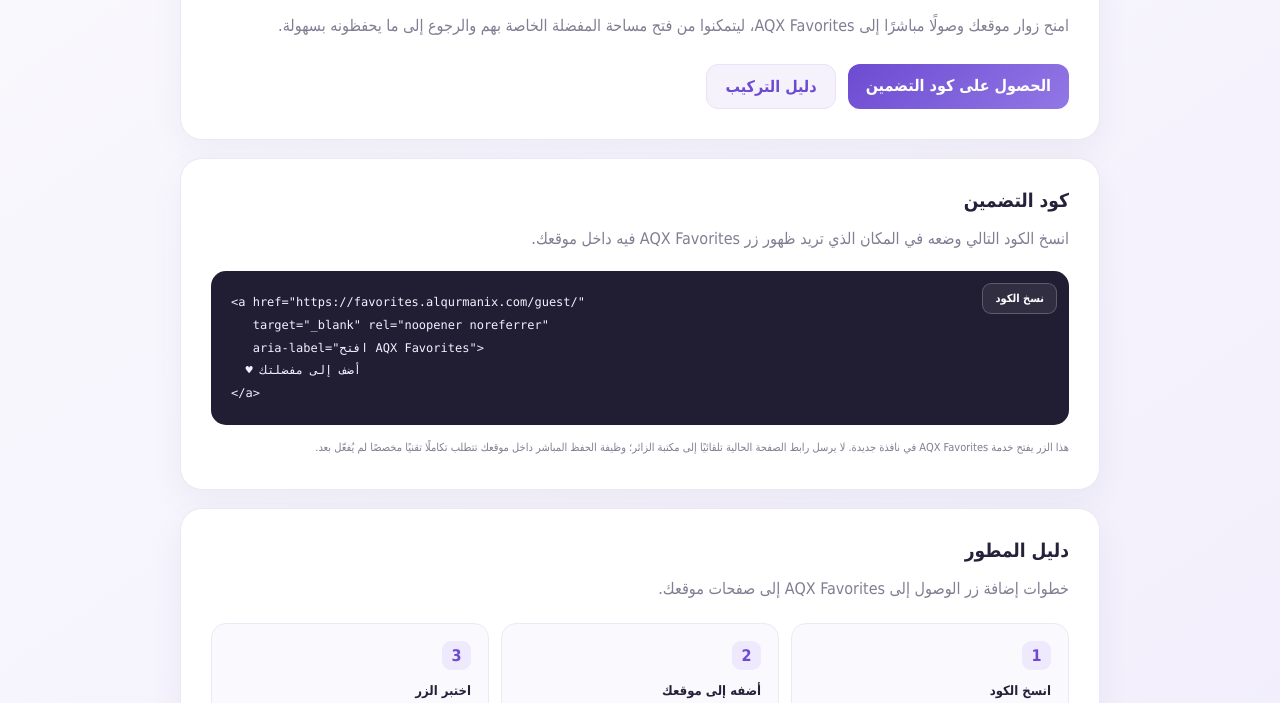
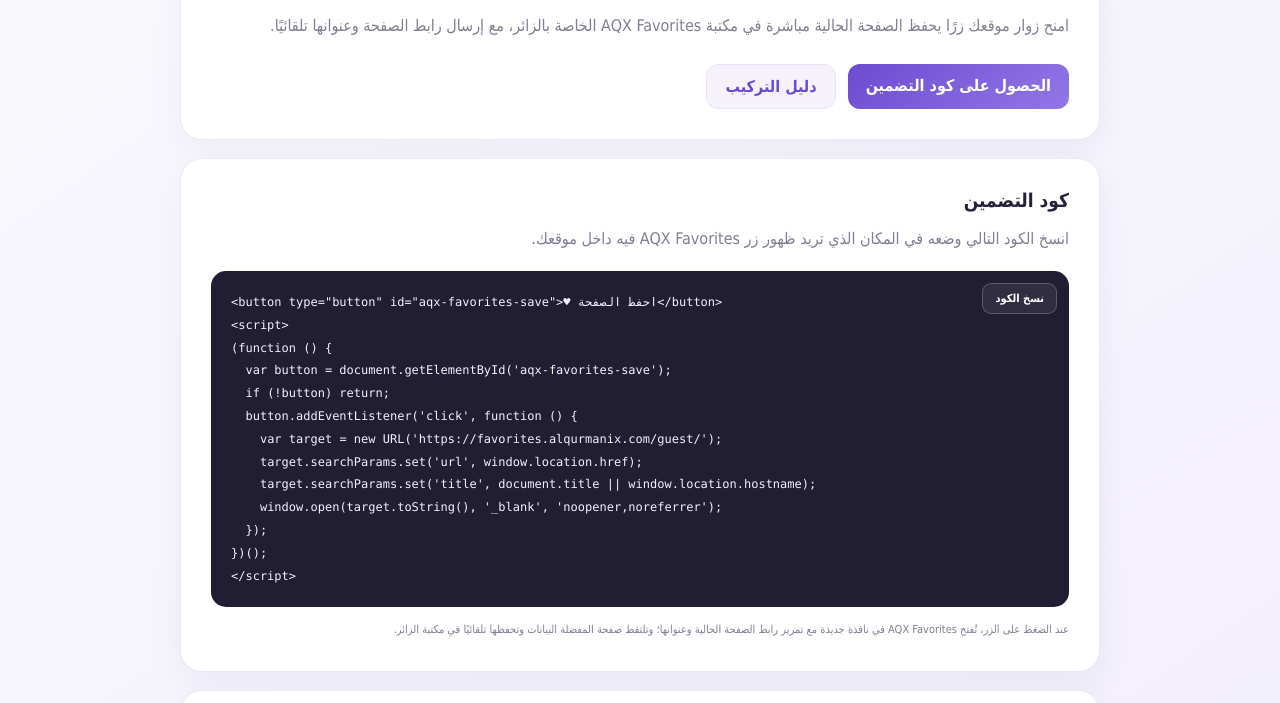
Before and after one commit to alqurmanix-oss/developers.favorites, a plain HTML site: page developers.html in a window 1280 px wide. Shown: the part 217-920 px from the top of the page. Drawn offline with Linux system fonts and the light colour scheme.

Commit message:
Make Favorites embed button save the current page

```diff
--- a/developers.html
+++ b/developers.html
@@ -27,26 +27,34 @@ footer{text-align:center;color:#a09bad;font-size:11px;padding:28px}
 <section class="hero">
 <div class="eyebrow">AQX FAVORITES · WEBSITE INTEGRATION</div>
 <h1>أضف المفضلة إلى موقعك</h1>
-<p>امنح زوار موقعك وصولًا مباشرًا إلى AQX Favorites، ليتمكنوا من فتح مساحة المفضلة الخاصة بهم والرجوع إلى ما يحفظونه بسهولة.</p>
+<p>امنح زوار موقعك زرًا يحفظ الصفحة الحالية مباشرة في مكتبة AQX Favorites الخاصة بالزائر، مع إرسال رابط الصفحة وعنوانها تلقائيًا.</p>
 <div class="hero-actions"><a class="btn primary" href="#embed">الحصول على كود التضمين</a><a class="btn secondary" href="#guide">دليل التركيب</a></div>
 </section>
 <section class="panel" id="embed">
 <h2>كود التضمين</h2>
 <p>انسخ الكود التالي وضعه في المكان الذي تريد ظهور زر AQX Favorites فيه داخل موقعك.</p>
-<div class="codebox"><button class="copy" id="copyCode" type="button">نسخ الكود</button><pre id="embedCode">&lt;a href="https://favorites.alqurmanix.com/guest/"
-   target="_blank" rel="noopener noreferrer"
-   aria-label="افتح AQX Favorites"&gt;
-  ♥ أضف إلى مفضلتك
-&lt;/a&gt;</pre></div>
-<p class="hint">هذا الزر يفتح خدمة AQX Favorites في نافذة جديدة. لا يرسل رابط الصفحة الحالية تلقائيًا إلى مكتبة الزائر؛ وظيفة الحفظ المباشر داخل موقعك تتطلب تكاملًا تقنيًا مخصصًا لم يُفعّل بعد.</p>
+<div class="codebox"><button class="copy" id="copyCode" type="button">نسخ الكود</button><pre id="embedCode">&lt;button type="button" id="aqx-favorites-save"&gt;♥ احفظ الصفحة&lt;/button&gt;
+&lt;script&gt;
+(function () {
+  var button = document.getElementById('aqx-favorites-save');
+  if (!button) return;
+  button.addEventListener('click', function () {
+    var target = new URL('https://favorites.alqurmanix.com/guest/');
+    target.searchParams.set('url', window.location.href);
+    target.searchParams.set('title', document.title || window.location.hostname);
+    window.open(target.toString(), '_blank', 'noopener,noreferrer');
+  });
+})();
+&lt;/script&gt;</pre></div>
+<p class="hint">عند الضغط على الزر، تُفتح AQX Favorites في نافذة جديدة مع تمرير رابط الصفحة الحالية وعنوانها؛ وتلتقط صفحة المفضلة البيانات وتحفظها تلقائيًا في مكتبة الزائر.</p>
 </section>
 <section class="panel" id="guide">
 <h2>دليل المطور</h2>
-<p>خطوات إضافة زر الوصول إلى AQX Favorites إلى صفحات موقعك.</p>
+<p>خطوات إضافة زر «احفظ الصفحة» إلى صفحات موقعك.</p>
 <div class="steps">
 <div class="step"><div class="num">1</div><strong>انسخ الكود</strong><p>اضغط «نسخ الكود» للحصول على كود HTML الجاهز.</p></div>
-<div class="step"><div class="num">2</div><strong>أضفه إلى موقعك</strong><p>الصق الكود في موضع مناسب داخل قالب الصفحة أو محرر الموقع.</p></div>
-<div class="step"><div class="num">3</div><strong>اختبر الزر</strong><p>افتح الصفحة المنشورة واضغط الزر للتأكد من انتقال الزائر إلى AQX Favorites.</p></div>
+<div class="step"><div class="num">2</div><strong>أضفه إلى موقعك</strong><p>الصق الكود في موضع مناسب داخل قالب الصفحة أو محرر الموقع، مع إبقاء عنصر الزر والسكريبت معًا.</p></div>
+<div class="step"><div class="num">3</div><strong>اختبر الحفظ</strong><p>افتح صفحة من موقعك واضغط الزر؛ ستُفتح AQX Favorites ويُضاف رابط الصفحة الحالية إلى مكتبة الزائر.</p></div>
 </div>
 <p class="hint">المتطلبات: صفحة تدعم HTML وروابط HTTPS. لا يحتاج هذا الزر إلى مكتبات JavaScript أو مفاتيح API.</p>
 <div class="more-card">
```
